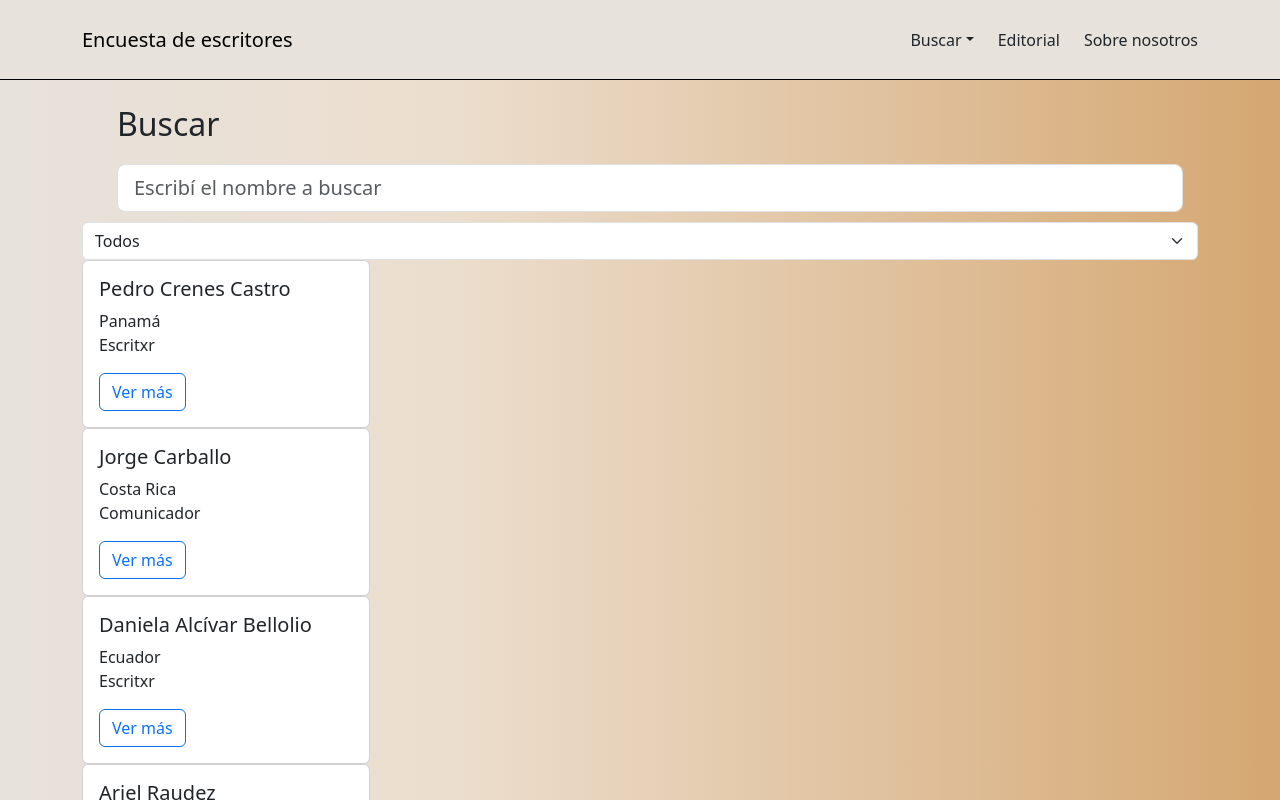
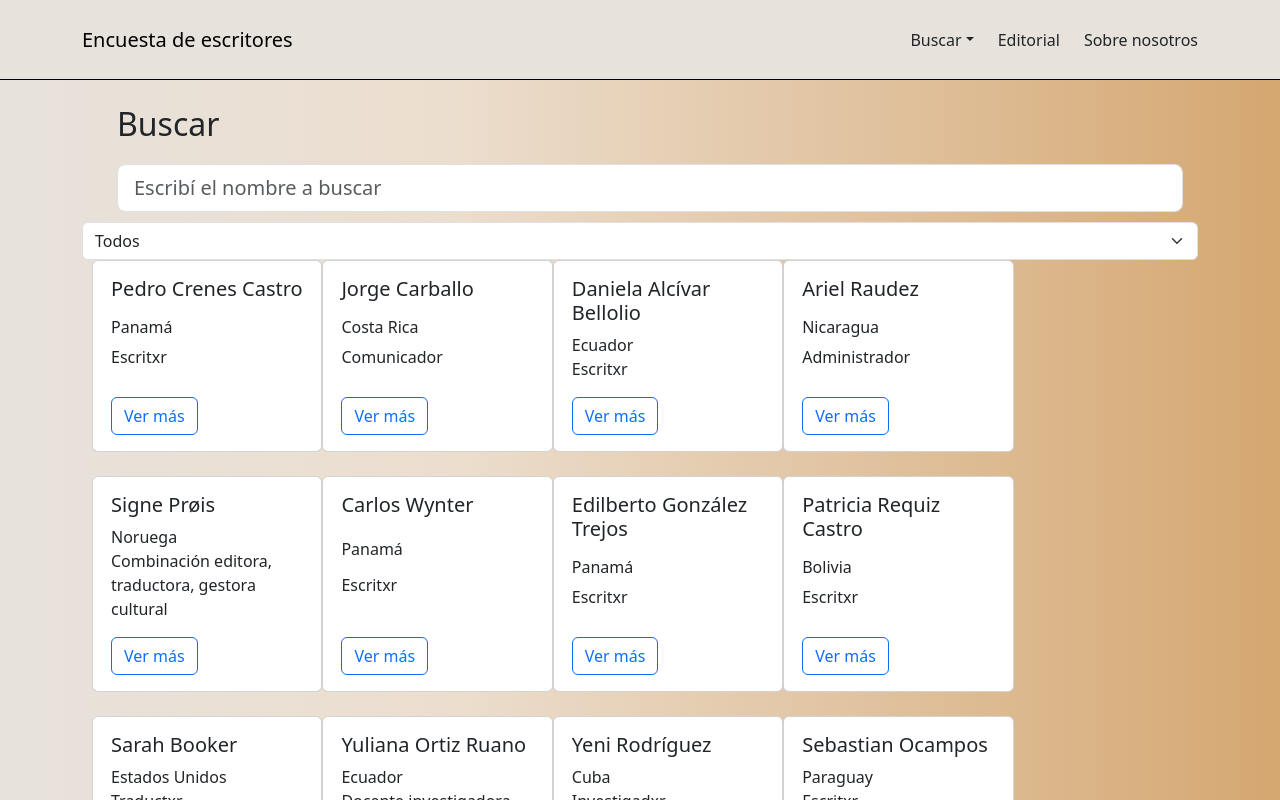
Before and after one commit to hvgomiranda/encuesta, a React (Create React App) app: page /buscarVotantes in a window 1280 px wide. Shown: the top 800 px of the page. Built offline with nearby package versions, Linux system fonts and the light colour scheme.

Commit message:
Commit 6.4: Se hacen más ajustes en CSS

```diff
--- a/src/components/Buscador/Buscador.jsx
+++ b/src/components/Buscador/Buscador.jsx
@@ -3,7 +3,7 @@ import BarraBuscar from "../BarraBuscar/BarraBuscar";
 import MostrarAutores from '../MostrarAutores/MostrarAutores';
 import SeleccionadorOrdenar from '../SeleccionadorOrdenar/SeleccionadorOrdenar';
 import "./Buscador.css";
-import { Form } from 'react-bootstrap';
+import { Form, Container } from 'react-bootstrap';
 
 const Buscador = ({ autores }) => {
 
@@ -45,7 +45,7 @@ const Buscador = ({ autores }) => {
   //<SeleccionadorOrdenar onChange={(valor) => setGenero(valor)} values={valoresGenero}/>
 
   return (
-    <div>
+    <Container>
       <Form className='headerBusqueda'>
         <BarraBuscar onChange={(valor) => setBusqueda(valor)} />
         <div className='headerBusqueda__orden'>
@@ -54,7 +54,7 @@ const Buscador = ({ autores }) => {
         </div>
       </Form>
         <MostrarAutores autores={filtrarAutores()} formato="medio" />
-    </div>
+    </Container>
   );
 };
 
--- a/src/components/MostrarVotantes/MostrarVotantes.jsx
+++ b/src/components/MostrarVotantes/MostrarVotantes.jsx
@@ -1,13 +1,16 @@
 import React from 'react';
 import Votante from '../Votante/Votante';
+import Row from 'react-bootstrap/Row';
+import Col from 'react-bootstrap/Col';
 
 const mostrarVotantes = ({ votantes }) => {
   return (
-
-    <div>
-      {votantes.map((votante, index) => (
-        <Votante key={index} votante={votante}/>
-      ))}
+    <div className='container'>
+      <Row className="g-1">
+        {votantes.map((votante, index) => (
+          <Votante key={index} votante={votante}/>
+        ))}
+      </Row>
     </div>
   )
 }
--- a/src/components/Votante/Votante.jsx
+++ b/src/components/Votante/Votante.jsx
@@ -8,8 +8,8 @@ import "./Votante.css";
 const Votante = ( {votante} ) => {
 
     return(
-        <Card style={{ width: '18rem' }}>
-            <Card.Body>
+        <Card style={{ width: "18vw", marginBottom: "20px" }}>
+            <Card.Body className="d-flex flex-column justify-content-between">
                 <Card.Title>{votante.Nombre} {votante.Apellido}</Card.Title>
                 <ListGroup.Item>{votante.Nacionalidad}</ListGroup.Item>
                 <ListGroup.Item>{votante["Actividad principal"]}</ListGroup.Item>
```
